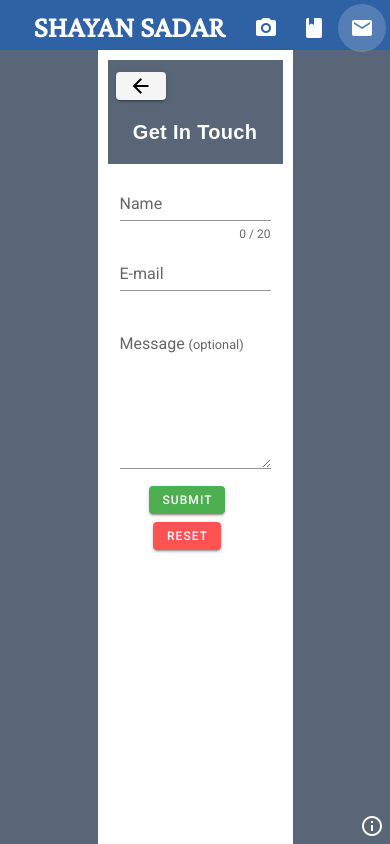
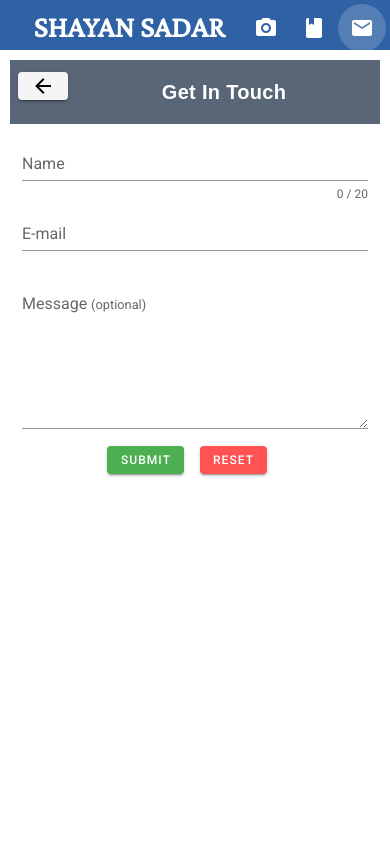
Before and after one commit to shayan09/shayan-app, a Nuxt app: page /contact in a window 390 px wide. Built offline with nearby package versions, Linux system fonts and the light colour scheme; a web font is replaced by a local one; what vue-typed-js would draw is missing.

Commit message:
increase width for small screen

```diff
--- a/pages/contact.vue
+++ b/pages/contact.vue
@@ -1,5 +1,9 @@
 <template>
-	<v-container fluid class="contact-container mb-10">
+	<v-container
+		fluid
+		class="contact-container mb-10"
+		:style="isSmallScreen ? 'width: 100%' : 'width: 50%'"
+	>
 		<v-form ref="form" v-model="valid" lazy-validation>
 			<v-row class="contact-title text-center mb-3">
 				<v-btn class="back-button ml-2 mt-3 pa-2" to="/" :small="isSmallScreen">
@@ -115,7 +119,6 @@ export default {
 .contact-container {
 	background-color: white;
 	height: 100%;
-	width: 50%;
 }
 .v-form {
 	padding: 10px;
```
